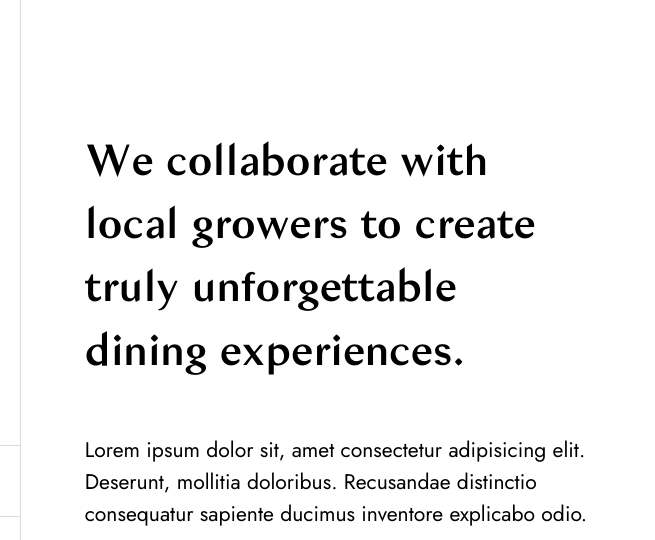
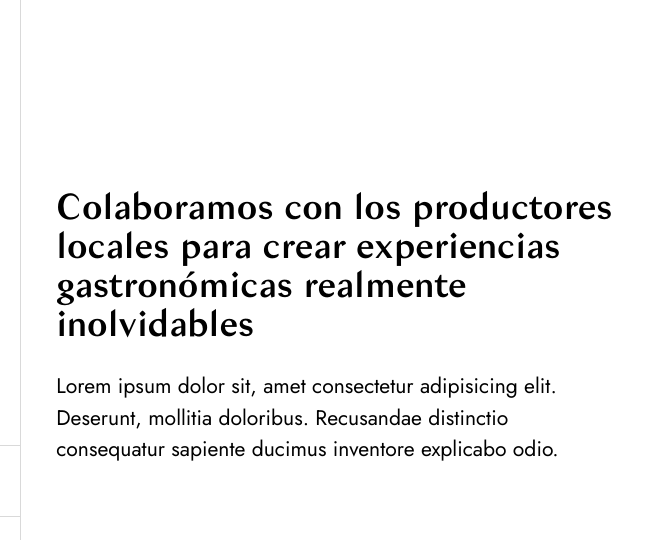
Before and after one commit to jlbravo96/Enber, a plain HTML site: page index.html in a window 1280 px wide. Shown: the part 73-613 px from the top of the page, 625-1280 px from the left. Drawn offline with Linux system fonts and the light colour scheme.

Commit message:
se ajustaron las dimensiones de .imgContainer y se agrego el un contenedor al titulo y al subtitlo de la pagina

```diff
--- a/index.html
+++ b/index.html
@@ -19,7 +19,7 @@
 
     <link rel="icon" type="img/png" href="favicon.png" />
 
-    <title>Document</title>
+    <title>Enber</title>
   </head>
 
   <body class="preload">
@@ -92,16 +92,17 @@
       </div>
 
       <main class="pageContent">
-        <h1 class="pageTitle">
-          We collaborate with local growers to create truly unforgettable dining
-          experiences.
-        </h1>
-        <p class="pageSubtitle">
-          Lorem ipsum dolor sit, amet consectetur adipisicing elit. Deserunt,
-          mollitia doloribus. Recusandae distinctio consequatur sapiente ducimus
-          inventore explicabo odio.
-        </p>
-        <i></i>
+        <div class="pageTitle">
+          <h1 class="pageTitle__title">
+            Colaboramos con los productores locales para crear experiencias
+            gastronómicas realmente inolvidables
+          </h1>
+          <p class="pageTitle__subtitle">
+            Lorem ipsum dolor sit, amet consectetur adipisicing elit. Deserunt,
+            mollitia doloribus. Recusandae distinctio consequatur sapiente
+            ducimus inventore explicabo odio.
+          </p>
+        </div>
       </main>
 
       <div class="infoBar">
--- a/scss/main.scss
+++ b/scss/main.scss
@@ -326,7 +326,7 @@ body {
     overflow-y: auto;
   }
 
-  padding: 10%;
+  padding: 5.5%;
 
   display: flex;
   justify-content: center;
@@ -334,23 +334,45 @@ body {
 }
 
 .pageTitle {
-  font-size: 2.4rem;
-  font-weight: 500;
-}
-.pageSubtitle {
-  font-size: 1.2rem;
+  width: 100%;
+  max-width: 35rem;
+
+  margin: 0 auto;
+
+  &__title {
+    font-size: 2rem;
+    font-weight: 500;
+    line-height: 1.1;
+  }
+
+  &__subtitle {
+    font-size: 1.2rem;
+  }
 }
 
 .imgContainer {
   grid-row: 6 / 7;
   grid-column: 1 / 2;
+  justify-self: center;
 
-  min-height: 30rem;
+  width: 90%;
+  max-width: 35rem;
+  height: 0;
+
+  padding-bottom: 100%;
+  margin-bottom: 5%;
 
   @media screen and (min-width: $lg) {
     grid-row: 1 / 4;
     grid-column: 1 / 2;
 
+    // justify-self: normal;
+
+    width: 100%;
+    max-width: 100%;
+    height: 100%;
+
+    padding: 0;
     margin: 0;
   }
 
```
Also changed, not shown: css/main.css.
